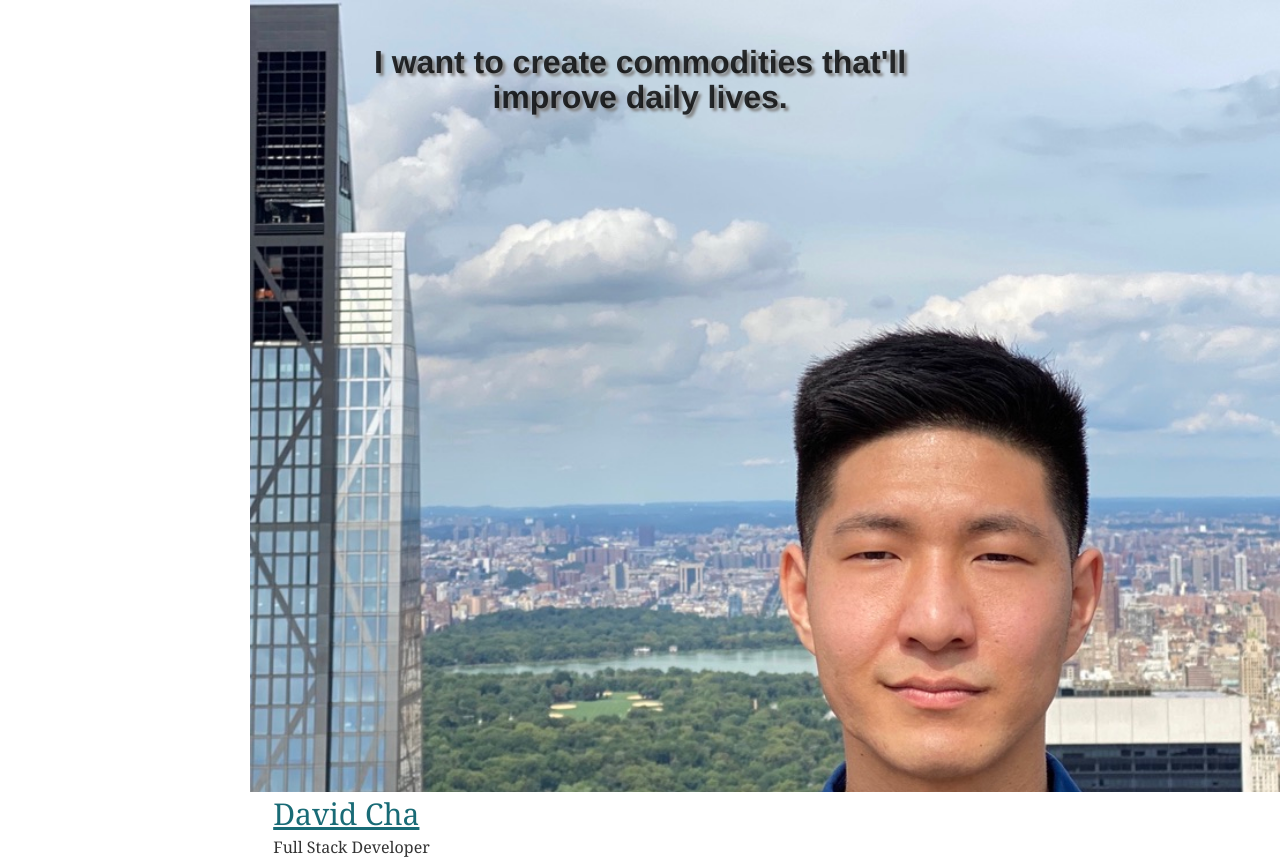
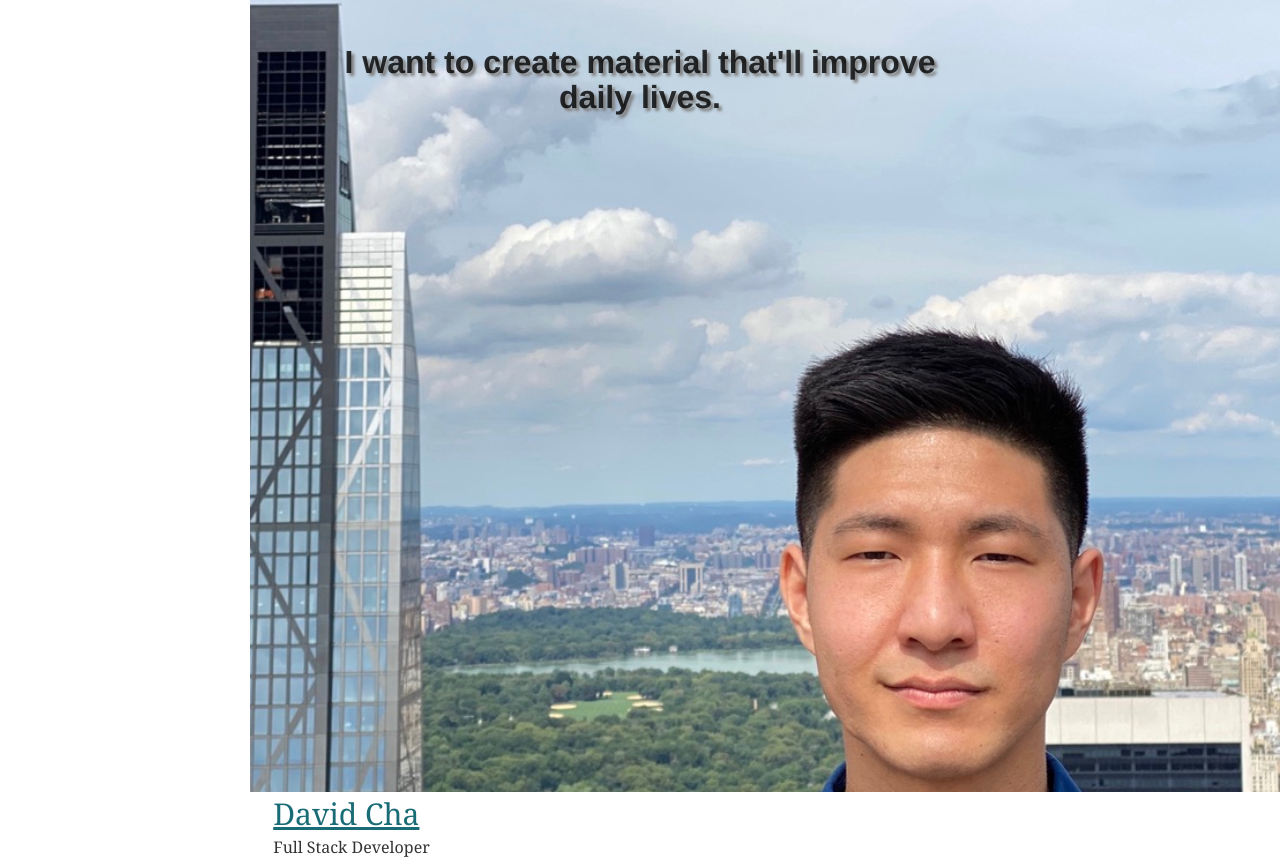
Before and after one commit to davidcha17/portfolio, a Gatsby site: page / in a window 1280 px wide. Shown: the top 862 px of the page. Built offline with nearby package versions, Linux system fonts and the light colour scheme; Gatsby itself is replaced by a stand-in of ours.

Commit message:
updated index

```diff
--- a/src/pages/index.js
+++ b/src/pages/index.js
@@ -32,7 +32,7 @@ const Home = () => {
             textShadow: '3px 3px 3px grey'
           }}
           >
-          I want to create commodities that'll improve daily lives.</h1>
+          I want to create material that'll improve daily lives.</h1>
         </div>
     </Layout>
   )
```
